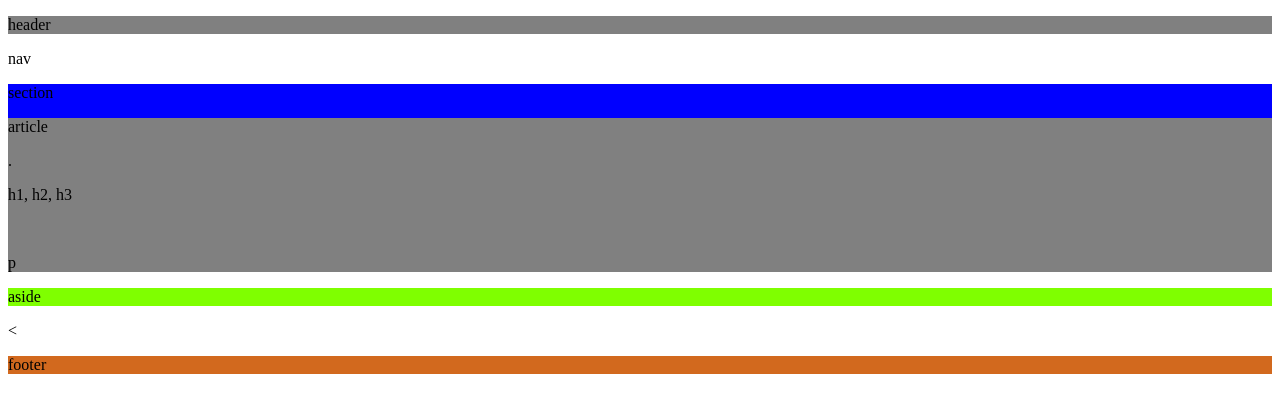
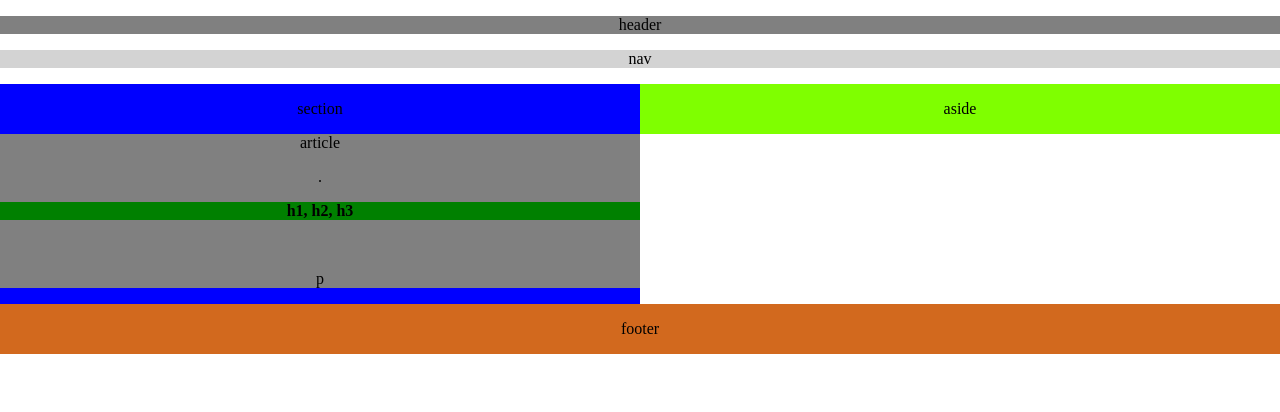
Before and after one commit to christinaqtruong/HW-Wireframe, a plain HTML site: page index.html in a window 1280 px wide. Drawn offline with Linux system fonts and the light colour scheme.

Commit message:
add index.html and style.css

```diff
--- a/index.html
+++ b/index.html
@@ -1,23 +1,30 @@
 <!DOCTYPE html>
 <style>
 header {
-    background-color: gray;
+    background: gray;
+    display:block;
 }
 nav {
-    background-color: white;
+    background: lightgray;
+    display:block;
 }
 section {
-    background-color: blue;
+    background: blue;
 }
 article {
-    background-color: gray;
+    background: gray;
 }
 
 aside{
-    background-color:chartreuse;
+    background:chartreuse;
 }
 footer{
-    background-color:chocolate;
+    background:chocolate;
+    display:inline-block;
+}
+* {
+  box-sizing: border-box;
+  text-align: center;
 }
 </style>
 
@@ -51,7 +58,7 @@ footer{
             <p>aside</p>
         </aside>
     </body>
-<
+
     <footer>
         <p>footer</p>
     </footer>
--- a/style.css
+++ b/style.css
@@ -0,0 +1,33 @@
+.clearfix::after {
+    content: " ";
+    display: block;
+    clear: both;
+  }
+p{
+    text-align: center;
+    color:black;
+}
+.bold{
+    font-weight:bold;
+    background:green;
+}
+body{
+    margin:0;
+}
+section{
+    float:left;
+}
+.section {
+    width:50%; float: left;
+}
+aside{
+    float:right;
+}
+.aside {
+    width:50%; float: right;
+    margin: 0 auto;
+    padding: 0 auto;
+}
+footer{
+    width: 100%;
+}
```
